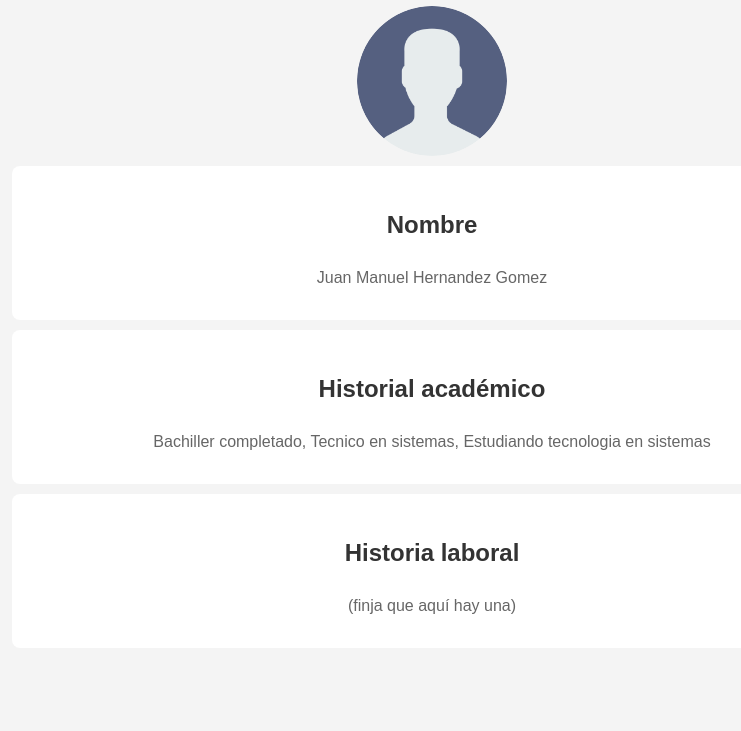
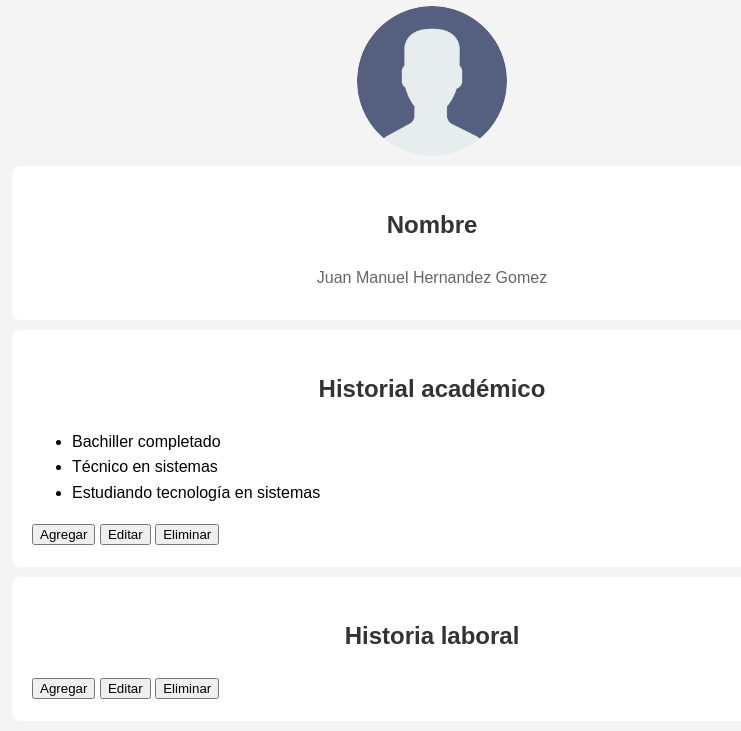
Before and after one commit to JuanMaH0/JuanMaH0.github.io, a plain HTML site: page index.html in a window 1280 px wide. Shown: the part 85-816 px from the top of the page, without its empty margins (208-949 px from the left). Drawn offline with Linux system fonts and the light colour scheme.

Commit message:
index.html

```diff
--- a/index.html
+++ b/index.html
@@ -14,14 +14,26 @@
             <h1>Nombre</h1>
             <p>Juan Manuel Hernandez Gomez</p>
         </section>
-        <section>
+        <section id="academicSection">
             <h1>Historial académico</h1>
-            <p>Bachiller completado, Tecnico en sistemas, Estudiando tecnologia en sistemas</p>
+            <ul id="academicList">
+                <li>Bachiller completado</li>
+                <li>Técnico en sistemas</li>
+                <li>Estudiando tecnología en sistemas</li>
+            </ul>
+            <button id="addAcademic">Agregar</button>
+            <button id="editAcademic">Editar</button>
+            <button id="deleteAcademic">Eliminar</button>
         </section>
-        <section>
+        <section id="workSection">
             <h1>Historia laboral</h1>
-            <p>(finja que aquí hay una)</p>
+            <ul id="workList">
+            </ul>
+            <button id="addWork">Agregar</button>
+            <button id="editWork">Editar</button>
+            <button id="deleteWork">Eliminar</button>
         </section>
     </div>
+    <script src="script.js"></script>
 </body>
 </html>
```
